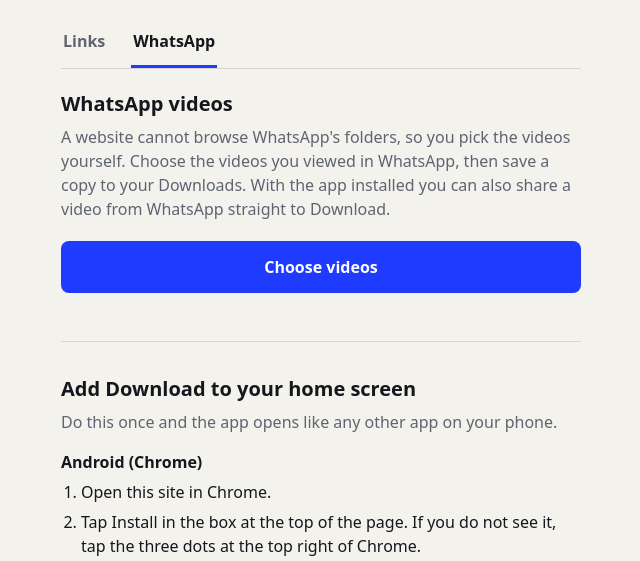
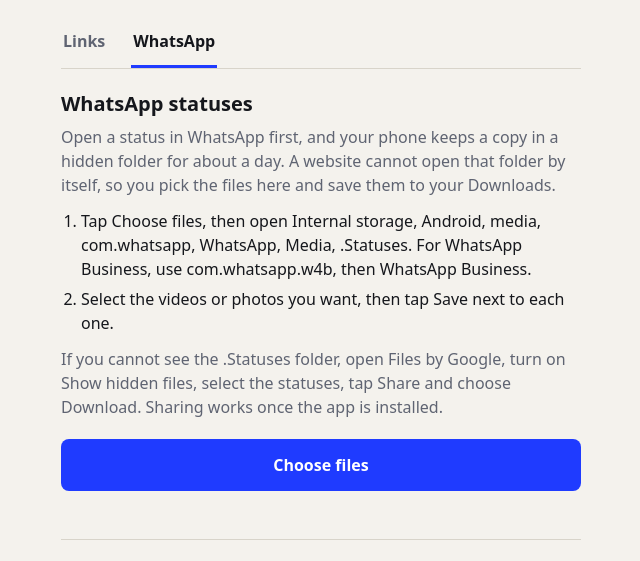
Before and after one commit to folexg/folex, a plain HTML site: page static/index.html in a window 1280 px wide. Both pictures are taken after a click on the tab "WhatsApp". Shown: the part 174-735 px from the top of the page, without its empty margins (319-959 px from the left). Drawn offline with Linux system fonts and the light colour scheme.

Commit message:
Add files via upload

```diff
--- a/static/index.html
+++ b/static/index.html
@@ -8,7 +8,7 @@
 <link rel="apple-touch-icon" href="/static/apple-touch-icon.png">
 <link rel="manifest" href="/manifest.json">
 <link rel="stylesheet" href="/static/style.css">
-<meta name="description" content="Paste a link from X or another site and save the video to your phone. Copy WhatsApp videos to your Downloads.">
+<meta name="description" content="Paste a link from X or another site and save the video to your phone. Save WhatsApp statuses to your Downloads.">
 <title>Folex Social Downloader</title>
 </head><body><main>
 <div id="install" class="install" hidden><p id="itext"></p><button id="ib" type="button" hidden>Install</button></div>
@@ -26,10 +26,15 @@
 <div class="row"><button id="v" type="button">Save video</button><button id="a" class="ghost" type="button">MP3</button></div></div></div>
 </section>
 <section id="panel-wa" role="tabpanel" aria-labelledby="tab-wa" hidden>
-<h2 style="margin-top:0">WhatsApp videos</h2>
-<p class="help">A website cannot browse WhatsApp's folders, so you pick the videos yourself. Choose the videos you viewed in WhatsApp, then save a copy to your Downloads. With the app installed you can also share a video from WhatsApp straight to Download.</p>
-<button id="pick" class="full" type="button">Choose videos</button>
-<input id="f" type="file" accept="video/*" multiple hidden>
+<h2 style="margin-top:0">WhatsApp statuses</h2>
+<p class="help">Open a status in WhatsApp first, and your phone keeps a copy in a hidden folder for about a day. A website cannot open that folder by itself, so you pick the files here and save them to your Downloads.</p>
+<ol class="steps">
+<li>Tap Choose files, then open Internal storage, Android, media, com.whatsapp, WhatsApp, Media, .Statuses. For WhatsApp Business, use com.whatsapp.w4b, then WhatsApp Business.</li>
+<li>Select the videos or photos you want, then tap Save next to each one.</li>
+</ol>
+<p class="help">If you cannot see the .Statuses folder, open Files by Google, turn on Show hidden files, select the statuses, tap Share and choose Download. Sharing works once the app is installed.</p>
+<button id="pick" class="full" type="button">Choose files</button>
+<input id="f" type="file" accept="video/*,image/*" multiple hidden>
 <ul id="list" class="files"></ul>
 <button id="clear" class="ghost" type="button" hidden>Clear list</button>
 </section>
--- a/static/style.css
+++ b/static/style.css
@@ -30,3 +30,4 @@ input[type=url]{flex:1;min-width:0;font:inherit;padding:14px;border-radius:8px;b
 footer{margin-top:40px;font-size:14px;display:flex;gap:16px}
 .doc h1{font-size:32px}.doc ul{padding-left:20px;margin:0 0 12px}.doc li{margin-bottom:6px}
 .how{margin-top:32px;border-top:1px solid var(--line);padding-top:8px}.how h3{font-size:16px;margin:16px 0 6px}.how ol{padding-left:20px;margin:0 0 12px}.how li{margin-bottom:6px}
+.steps{padding-left:20px;margin:0 0 12px}.steps li{margin-bottom:6px}
```
Also changed, not shown: static/privacy.html (+2 -2 lines), static/manifest.json.
